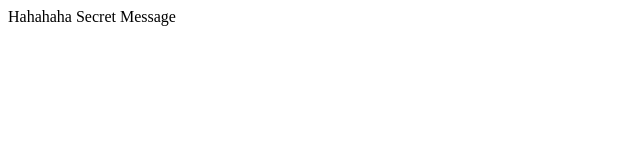
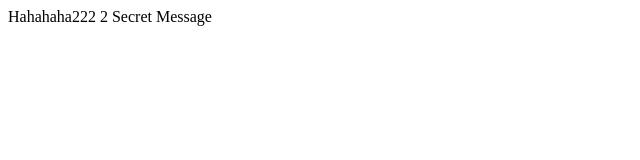
Before and after one commit to Hanchooi/MyTestRepo, a plain HTML site: page login.html in a window 1280 px wide. Shown: the full height of the page, 0-640 px from the left. Drawn offline with Linux system fonts and the light colour scheme.

Commit message:
Update login.html

```diff
--- a/login.html
+++ b/login.html
@@ -1,6 +1,6 @@
 <html>
 
- Hahahaha
-
+ Hahahaha222
+2
  Secret Message
 </html>
```
